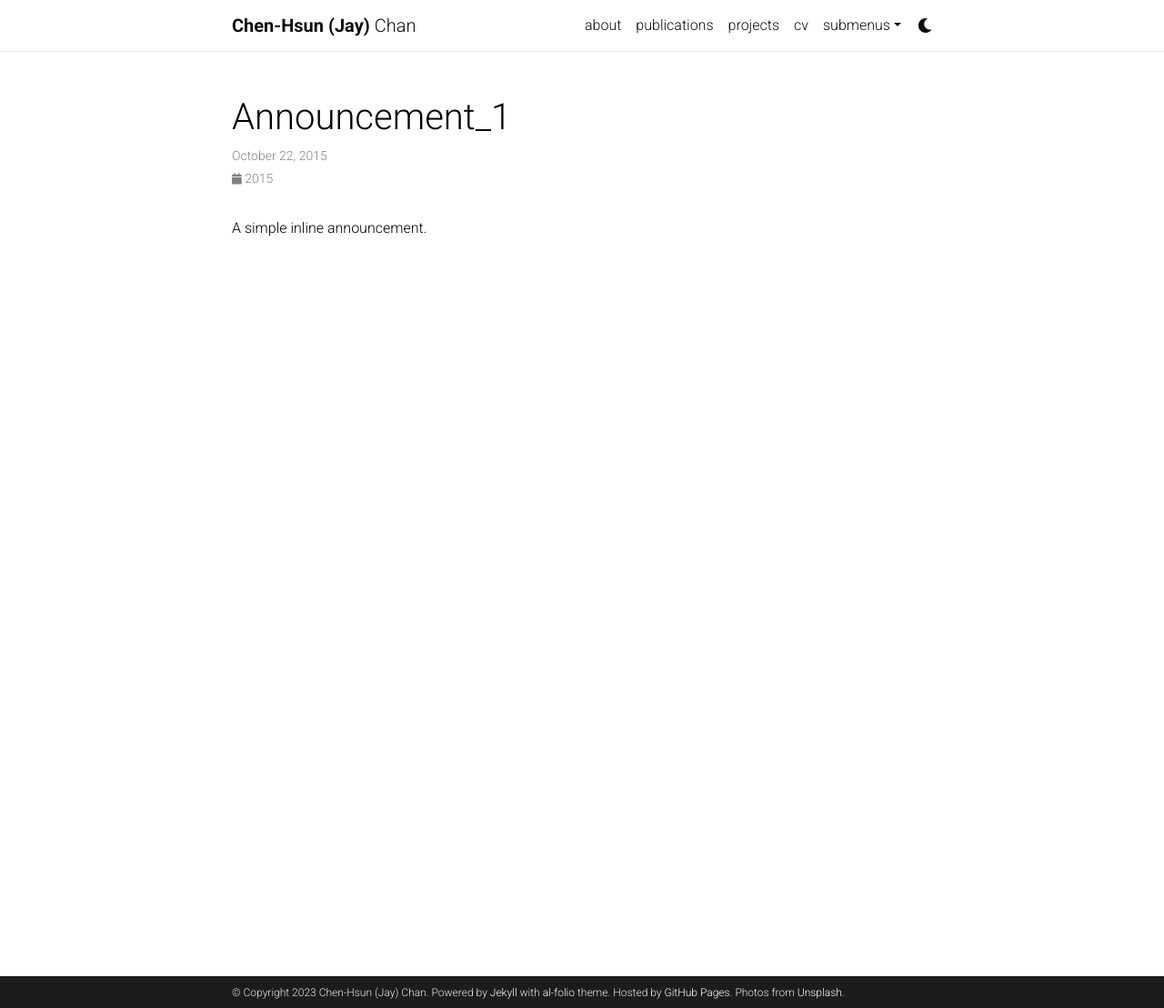
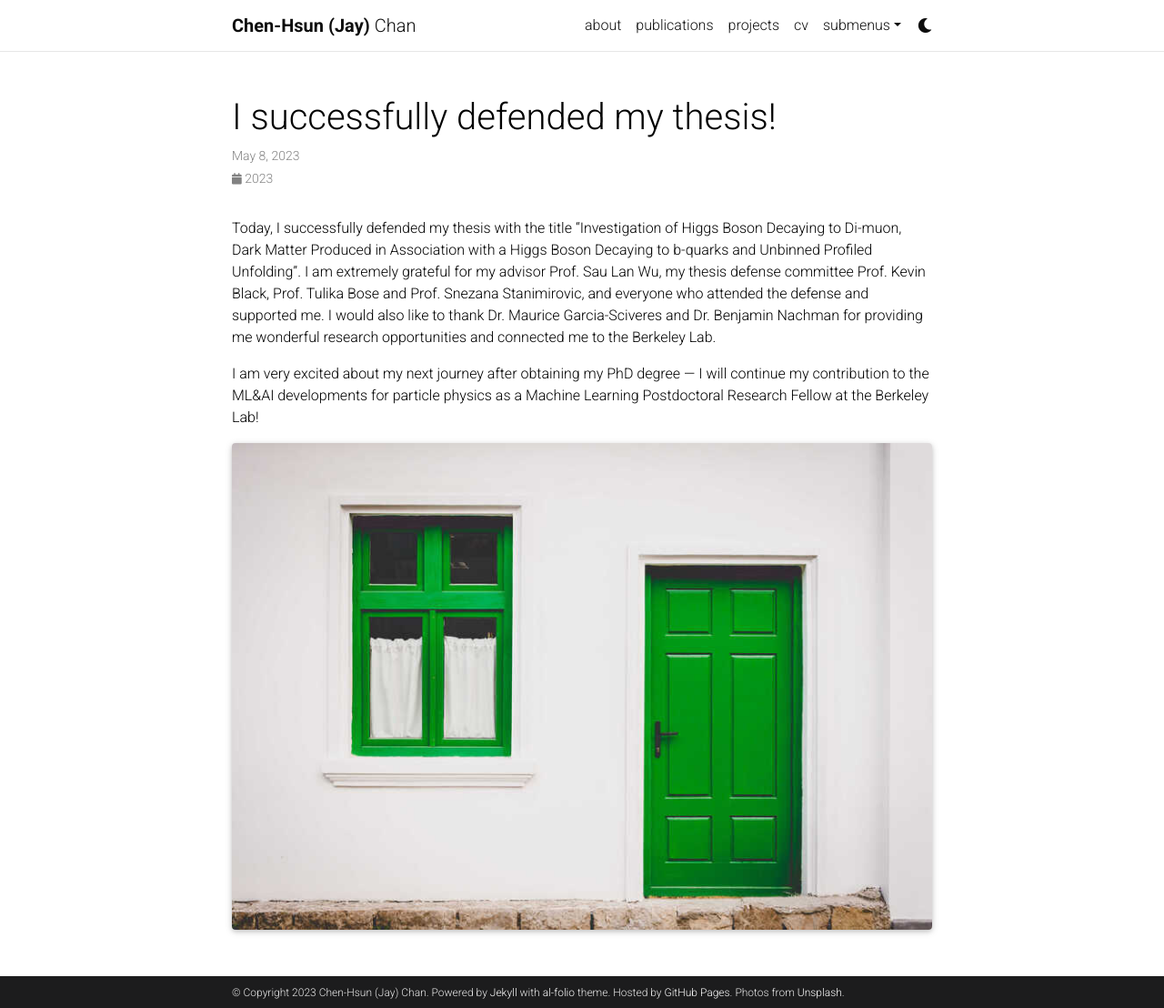
Before and after one commit to jaychan-hep/jaychan-hep.github.io, a Jekyll site: the page built from _news/announcement_1.md, in a window 1280 px wide and 1108 px high. Shown: the whole window at 91% size. Built offline with Jekyll 4.4.1, drawn with Linux system fonts in a browser that asks for light colours; full-size pictures stand in for the smaller copies a plugin makes; comment, search, counter and statistics services are not loaded; a style sheet for code colours, icons or effects is not loaded.

Commit message:
Update announcement_1.md

```diff
--- a/_news/announcement_1.md
+++ b/_news/announcement_1.md
@@ -1,8 +1,13 @@
 ---
 layout: post
-date: 2015-10-22 15:59:00-0400
-inline: true
+title: I successfully defended my thesis!
+date: 2023-05-08 17:00:00-0400
+inline: false
 related_posts: false
 ---
 
-A simple inline announcement.
+Today, I successfully defended my thesis with the title "Investigation of Higgs Boson Decaying to Di-muon, Dark Matter Produced in Association with a Higgs Boson Decaying to b-quarks and Unbinned Profiled Unfolding". I am extremely grateful for my advisor Prof. Sau Lan Wu, my thesis defense committee Prof. Kevin Black, Prof. Tulika Bose and Prof. Snezana Stanimirovic, and everyone who attended the defense and supported me. I would also like to thank Dr. Maurice Garcia-Sciveres and Dr. Benjamin Nachman for providing me wonderful research opportunities and connected me to the Berkeley Lab.
+
+I am very excited about my next journey after obtaining my PhD degree --- I will continue my contribution to the ML&AI developments for particle physics as a Machine Learning Postdoctoral Research Fellow at the Berkeley Lab!
+
+{% include figure.html path="assets/img/8.jpg" class="img-fluid rounded z-depth-1" zoomable=true %}
```
